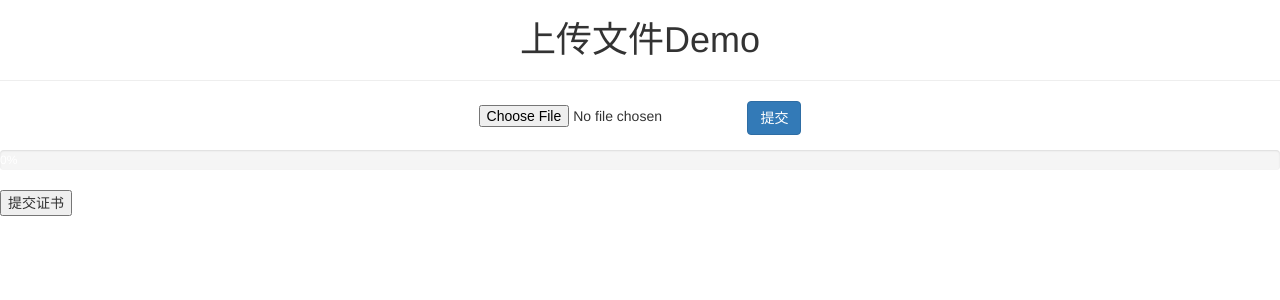
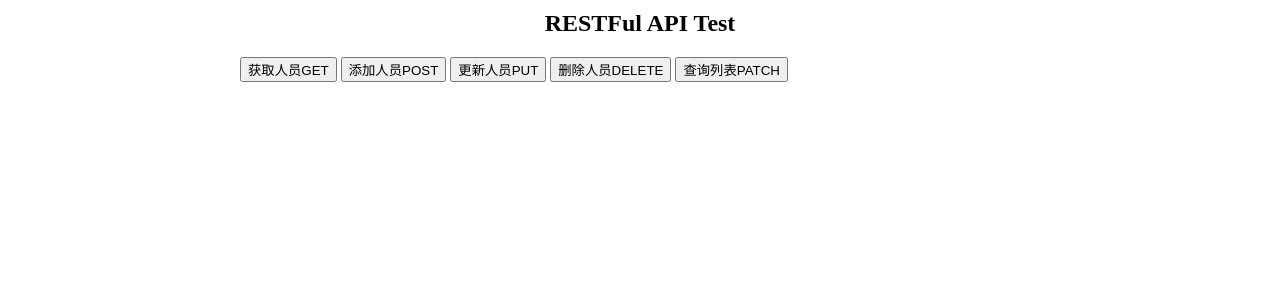
Before and after one commit to luomouren/pwmana, a Java web app: template src/main/webapp/WEB-INF/jsp/demo.jsp in a window 1280 px wide. Shown: the top 300 px of the page. Run offline with Spring Boot 4, a stand-in JSP engine, Linux system fonts and the light colour scheme; the template is opened without the code that fills it, so the values that code supplies are empty; the project's own start-up code is not run, and a stand-in starts its controllers and pages.

Commit message:
SSM+RESTFul API 配置demo

```diff
--- a/src/main/webapp/WEB-INF/jsp/demo.jsp
+++ b/src/main/webapp/WEB-INF/jsp/demo.jsp
@@ -1,101 +1,115 @@
-<%@ page language="java" import="java.util.*"  contentType="text/html; charset=UTF-8" pageEncoding="UTF-8"%>
+<%@ page language="java" import="java.util.*" pageEncoding="UTF-8"%>
 <%
-String path = request.getContextPath();
-String basePath = request.getScheme()+"://"+request.getServerName()+":"+request.getServerPort()+path+"/";
+	String path = request.getContextPath();
+	String basePath = request.getScheme() + "://"
+			+ request.getServerName() + ":" + request.getServerPort()
+			+ path + "/";
 %>
-<%@ taglib uri="http://java.sun.com/jsp/jstl/core" prefix="c"%>
 
-<!DOCTYPE html>
+<!DOCTYPE HTML PUBLIC "-//W3C//DTD HTML 4.01 Transitional//EN">
 <html>
 <head>
-<meta http-equiv="Content-Type" content="text/html; charset=UTF-8">
-<meta http-equiv="X-UA-Compatible" content="IE=edge">
-<meta name="viewport" content="width=device-width, initial-scale=1">
-<title>首页</title>
+<base href="<%=basePath%>">
 
-<!-- Bootstrap -->
-<link href="static/components/bootstrap/css/bootstrap.min.css" rel="stylesheet">
-<style type="text/css">
-h1 {
-	text-align: center;
-}
-</style>
+<title>RESTFul API Test</title>
+	<meta http-equiv="pragma" content="no-cache">
+	<meta http-equiv="cache-control" content="no-cache">
+	<meta http-equiv="expires" content="0">
+	<meta http-equiv="keywords" content="keyword1,keyword2,keyword3">
+	<meta http-equiv="description" content="This is my page">
+</head>
+<body>
+<div
+	style="width:800px;margin-top:10px;margin-left: auto;margin-right: auto;text-align: center;">
+	<h2>RESTFul API Test</h2>
+</div>
+<div style="width:800px;margin-left: auto;margin-right: auto;">
+	<button class="uk-button uk-button-primary uk-button-large" id="btnGet">获取人员GET</button>
+	<button class="uk-button uk-button-primary uk-button-large" id="btnAdd">添加人员POST</button>
+	<button class="uk-button uk-button-primary uk-button-large" id="btnUpdate">更新人员PUT</button>
+	<button class="uk-button uk-button-danger uk-button-large" id="btnDel">删除人员DELETE</button>
+	<button class="uk-button uk-button-primary uk-button-large" id="btnList">查询列表PATCH</button>
+</div>
+
 <script type="text/javascript" src="static/components/jquery/3.0.0/jquery-3.1.1.min.js"></script>
 <script type="text/javascript">
-	$(document).ready(function(){
-		// 绑定form1提交事件
-		$("#form1").submit(function(event) {
-			var form = new FormData($("#form1")[0]);
-			$.ajax({
-				url: 'upload',
-				type: 'post',
-				data: form,
-				xhr : function() {
-					//获取ajaxSettings中的xhr对象，为它的upload属性绑定progress事件的处理函数
-					myXhr = $.ajaxSettings.xhr();
-					if (myXhr.upload) { //检查upload属性是否存在
-						//绑定progress事件的回调函数
-						myXhr.upload.addEventListener('progress', onprogress, false);
-					}
-					return myXhr; //xhr对象返回给jQuery使用
-				},
-				cache: false,
-			    processData: false,
-			    contentType: false,
-			    success: function(data){
-			    	alert(data);
-			    },error: function(data){
-			    	alert(data);
-			    }
-			})
-			//清空输入的文件框
-			$("#exampleInputFile").val('');
-			// 阻止默认行为
-			event.preventDefault();
-		})
-
-		// 校验文件大小
-		$("#exampleInputFile").on("change",checkSize);
-
-		function checkSize(event){
-			var file = $(this)[0].files[0];
-			var maxSize = $(this).data("max_size");
-			if(file.size > maxSize) {
-				alert("文件过大");
-				//清空输入的文件框
-				$(this).val('');
+	(function(window,$){
+		var dekota={
+			url:'test/',
+			init:function(){
+				dekota.url='<%=basePath%>';
+				console.info("页面初始化完成");
+				$("#btnGet").click(dekota.getPerson);
+				$("#btnAdd").click(dekota.addPerson);
+				$("#btnDel").click(dekota.delPerson);
+				$("#btnUpdate").click(dekota.updatePerson);
+				$("#btnList").click(dekota.listPerson);
+			},
+			getPerson:function(){
+				$.ajax({
+					url: dekota.url + 'test/person/101/',
+					type: 'GET',
+					dataType: 'json'
+				}).done(function(data, status, xhr) {
+					console.log("获取人员信息成功data-GET",data);
+				}).fail(function(xhr, status, error) {
+					console.log("获取人员信息请求失败data-GET",error);
+				});
+			},
+			addPerson:function(){
+				$.ajax({
+					url: dekota.url + 'test/person',
+					type: 'POST',
+					dataType: 'json',
+					data: {id: 1,username:'张三',sex:true,}
+				}).done(function(data, status, xhr) {
+					console.log("添加人员信息成功data-POST",data);
+				}).fail(function(xhr, status, error) {
+					console.log("添加人员信息请求失败data-POST",error);
+				});
+			},
+			delPerson:function(){
+				$.ajax({
+					url: dekota.url + 'test/person/109',
+					type: 'DELETE',
+					dataType: 'json'
+				}).done(function(data, status, xhr) {
+					console.log("删除人员信息成功data-DELETE",data);
+				}).fail(function(xhr, status, error) {
+					console.log("删除人员信息请求失败data-DELETE",error);
+				});
+			},
+			updatePerson:function(){
+				$.ajax({
+					url: dekota.url + 'test/person',
+					type: 'POST',//注意在传参数时，加：_method:'PUT'　将对应后台的PUT请求方法
+					dataType: 'json',
+					data: {_method:'PUT',id: 221,username:'王五',sex:true}
+				}).done(function(data, status, xhr) {
+					console.log("更新人员信息成功data-POST-PUT",data);
+				}).fail(function(xhr, status, error) {
+					console.log("更新人员信息请求失败data-POST-PUT",error);
+				});
+			},
+			listPerson:function(){
+				$.ajax({
+					url: dekota.url + 'test/person',
+					type: 'POST',//注意在传参数时，加：_method:'PATCH'　将对应后台的PATCH请求方法
+					dataType: 'json',
+					data: {_method:'PATCH',name: '张三'}//PATCH
+				}).done(function(data, status, xhr) {
+					console.log("查询人员信息成功data-POST-PATCH",data);
+				}).fail(function(xhr, status, error) {
+					console.log("查询人员信息请求失败data-POST-PATCH",error);
+				});
 			}
-		}
-
-		// 侦查附件上传情况
-		function onprogress(event) {
-			var loaded = event.loaded;                  //已经上传大小情况
-	        var total = event.total;                      //附件总大小
-	        var per = Math.floor(100*loaded/total);      //已经上传的百分比
-	        $("#proges").text( per +"%" );
-	        $("#proges").css("width",per + "%");
-		}
-	})
+		};
+		window.dekota=(window.dekota)?window.dekota:dekota;
+		$(function(){
+			dekota.init();
+		});
+	})(window,jQuery);
 
 </script>
-</head>
-<body>
-	<h1>上传文件Demo ${username}</h1>
-	<hr />
-	<form action="<%=basePath%>itemsController/app/upload" method="post"  enctype="multipart/form-data" id="form1">
-		<div class="form-group" style="text-align: center;">
-			<input type="file" id="exampleInputFile" style="display: inline;" name="file1" data-max_size="1024000">
-			<button type="submit" class="btn btn-primary">提交</button>
-		</div>
-		<div class="progress">
-			<div id="proges" class="progress-bar" role="progressbar" aria-valuenow="0"
-				aria-valuemin="0" aria-valuemax="100" >0%
-			</div>
-		</div>
-	</form>
-	 <form action="<%=basePath%>itemsController/getSSLCerts" method="post">
-	     <input type="submit"  value="提交证书"/>
-	 </form>
-
 </body>
 </html>
```
Also changed, not shown: pom.xml (+26 -0 lines), src/main/resources/spring/spring-mvc.xml (+19 -0 lines), src/main/webapp/WEB-INF/web.xml (+20 -0 lines), 1 other file.
